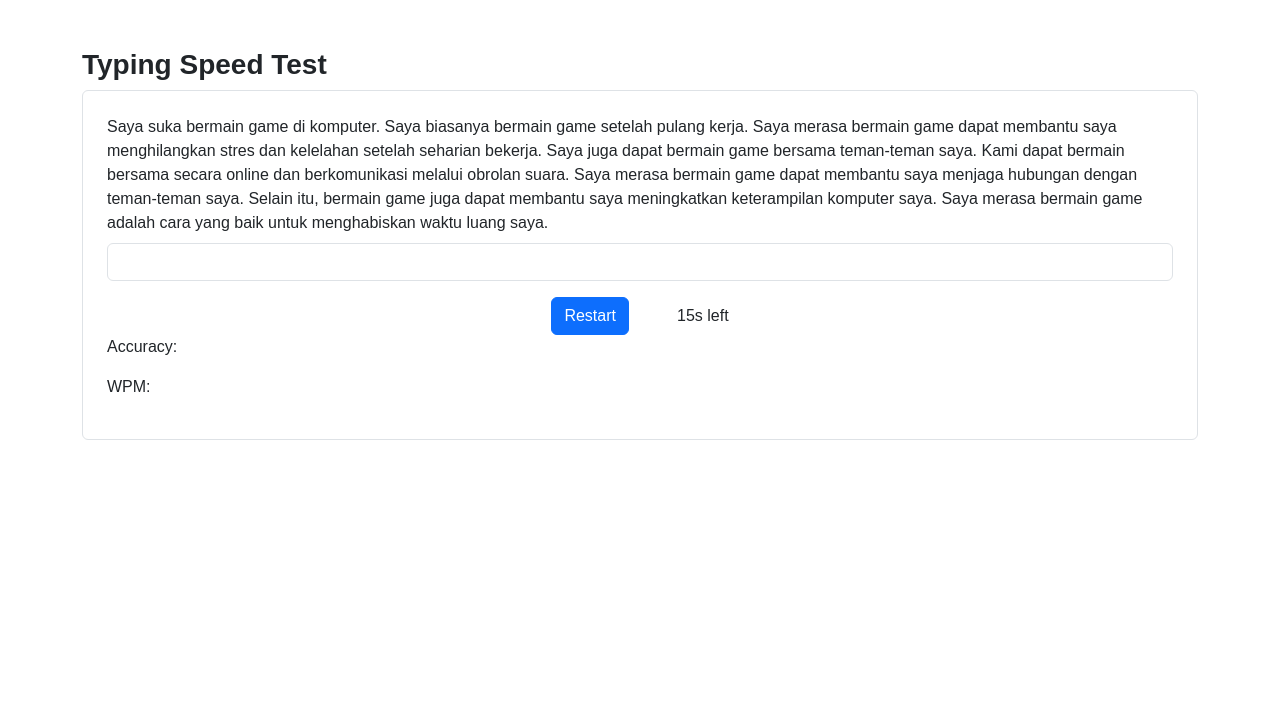
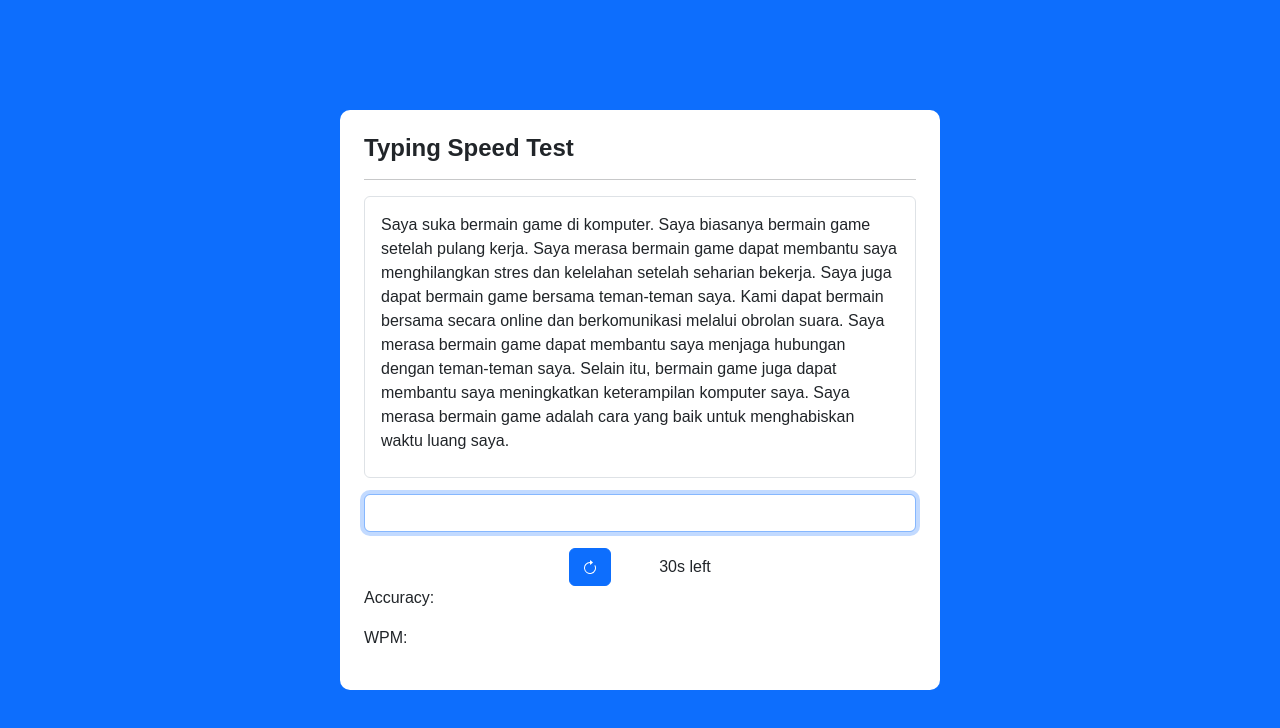
Before and after one commit to jeoxn/typing-test, a plain HTML site: page index.html in a window 1280 px wide. Drawn offline with nearby package versions, Linux system fonts and the light colour scheme.

Commit message:
Update index.html

```diff
--- a/index.html
+++ b/index.html
@@ -7,16 +7,24 @@
     <link href="https://cdn.jsdelivr.net/npm/bootstrap@5.3.0-alpha3/dist/css/bootstrap.min.css" rel="stylesheet" integrity="sha384-KK94CHFLLe+nY2dmCWGMq91rCGa5gtU4mk92HdvYe+M/SXH301p5ILy+dN9+nJOZ" crossorigin="anonymous">
     <link rel="stylesheet" href="style.css">
   </head>
-  <body>
+  <body class="d-flex justify-content-center align-items-center bg-primary" style="height: 100vh">
 
-    <div class="container my-5">
-      <h3 class="fw-semibold">Typing Speed Test</h3>
-      <div class="border rounded p-4">
-        <p class="mb-2" id="text" style="user-select: none;"></p>
-        <input type="text" id="input" class="form-control">
+    <div class="" style="width: 600px; background-color: white; border-radius: 10px;">
+      <div class="rounded p-4">
+        <h4 class="fw-semibold">Typing Speed Test</h4>
+        <hr>
+        <div class="p-3 border rounded my-3">
+          <p class="mb-2" id="text" style="user-select: none;"></p>
+        </div>
+        <input type="text" id="input" class="form-control" autofocus autocomplete="off">
         <div class="d-flex justify-content-center mt-3 align-items-center">
-          <button id="restart" class="btn btn-primary">Restart</button>
-          <p id="timer" class="my-0 ms-5">15</p>
+          <button id="restart" class="btn btn-primary">
+            <svg xmlns="http://www.w3.org/2000/svg" width="16" height="16" fill="currentColor" class="bi bi-arrow-clockwise" viewBox="0 0 16 16">
+              <path fill-rule="evenodd" d="M8 3a5 5 0 1 0 4.546 2.914.5.5 0 0 1 .908-.417A6 6 0 1 1 8 2v1z"/>
+              <path d="M8 4.466V.534a.25.25 0 0 1 .41-.192l2.36 1.966c.12.1.12.284 0 .384L8.41 4.658A.25.25 0 0 1 8 4.466z"/>
+            </svg>
+          </button>
+          <p id="timer" class="my-0 ms-5">30</p>
           <p class="my-0">s left</p>
         </div>
         <div>
```
